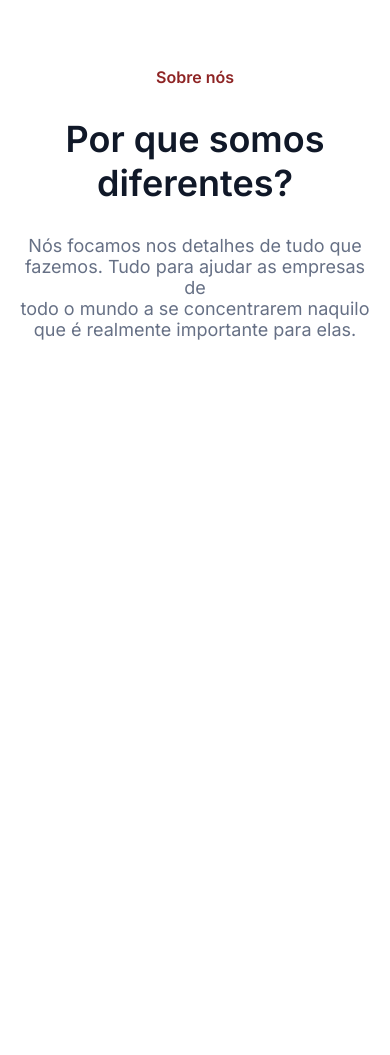
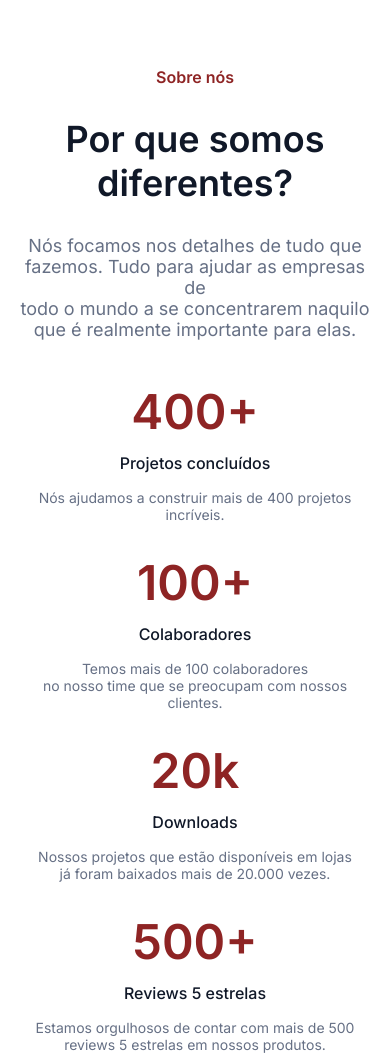
Before and after one commit to LucasMB21/7daysofcode-html-css, a plain HTML site: page index.html in a window 390 px wide. Shown: the part 57-1112 px from the top of the page. Before the commit the page ends 844 px from the top, so only its background shows below. Drawn offline with Linux system fonts and the light colour scheme.

Commit message:
update day three

```diff
--- a/index.html
+++ b/index.html
@@ -31,7 +31,29 @@
             <section class="cabecalho__conteudo">
                 <span class="cabecalho__conteudo__texto">Sobre nós</span>
                 <h1 class="cabecalho__conteudo__titulo">Por que somos diferentes?</h1>
-                <p class="cabecalho__conteudo__paragrafo">Nós focamos nos detalhes de tudo que fazemos. Tudo para ajudar as empresas de<br> todo o mundo a se concentrarem naquilo que é realmente importante para elas.</p>
+                <p class="cabecalho__conteudo__paragrafo">Nós focamos nos detalhes de tudo que fazemos. Tudo para ajudar as empresas de <br> todo o mundo a se concentrarem naquilo que é realmente importante para elas.</p>
+            </section>
+            <section class="metricas__container">
+                <div class="metricas__container__informacoes">
+                    <span class="metricas__container__informacoes-numeros">400+</span>
+                    <h3 class="metricas__container__informacoes-subtitulo">Projetos concluídos</h3>
+                    <p class="metricas__container__informacoes-conteudo">Nós ajudamos a construir mais de 400 projetos incríveis.</p>
+                </div>
+                <div class="metricas__container__informacoes">
+                    <span class="metricas__container__informacoes-numeros">100+</span>
+                    <h3 class="metricas__container__informacoes-subtitulo">Colaboradores</h3>
+                    <p class="metricas__container__informacoes-conteudo">Temos mais de 100 colaboradores<br> no nosso time que se preocupam com nossos clientes.</p>
+                </div>
+                <div class="metricas__container__informacoes">
+                    <span class="metricas__container__informacoes-numeros">20k</span>
+                    <h3 class="metricas__container__informacoes-subtitulo">Downloads</h3>
+                    <p class="metricas__container__informacoes-conteudo">Nossos projetos que estão disponíveis em lojas já foram baixados mais de 20.000 vezes.</p>
+                </div>
+                <div class="metricas__container__informacoes">
+                    <span class="metricas__container__informacoes-numeros">500+</span>
+                    <h3 class="metricas__container__informacoes-subtitulo">Reviews 5 estrelas</h3>
+                    <p class="metricas__container__informacoes-conteudo">Estamos orgulhosos de contar com mais de 500 reviews 5 estrelas em nossos produtos.</p>
+                </div>
             </section>
         </main>
     </body>
--- a/style.css
+++ b/style.css
@@ -99,6 +99,39 @@ body {
     color: var(--cor-cinza-botão);
 }
 
+.metricas__container {
+    display: flex;
+    flex-direction: row;
+    justify-content: center;
+    padding: 0 112px;
+    gap: 32px;
+}
+
+.metricas__container__informacoes {
+    flex: 1;
+    text-align: left;
+    max-width: 285px;
+}
+
+.metricas__container__informacoes-numeros {
+    color: var(--cor-vermelha);
+    font-weight: 600;
+    font-size: 60px;
+}
+
+.metricas__container__informacoes-subtitulo {
+    color: var(--cor-preta-texto);
+    font-weight: 500;
+    font-size: 18px;
+    margin-top: 12px;
+}
+
+.metricas__container__informacoes-conteudo {
+    color: var(--cor-cinza-botão);
+    font-weight: 400;
+    font-size: 16px;
+}
+
 @media (max-width: 768px) {
     .container-navbar {
         padding: 20px 20px;
@@ -130,4 +163,28 @@ body {
         font-size: 18px;
     }
 
+    .metricas__container {
+        flex-direction: column;
+        padding: 0 16px;
+        gap: 16px;
+    }
+
+    .metricas__container__informacoes {
+        max-width: 100%;
+        text-align: center;
+    }
+
+    .metricas__container__informacoes-numeros {
+        font-size: 48px;
+    }
+
+    .metricas__container__informacoes-subtitulo {
+        font-size: 16px;
+    }
+
+    .metricas__container__informacoes-conteudo {
+        font-size: 14px;
+        max-width: 100%;
+    }
+
 }
```
